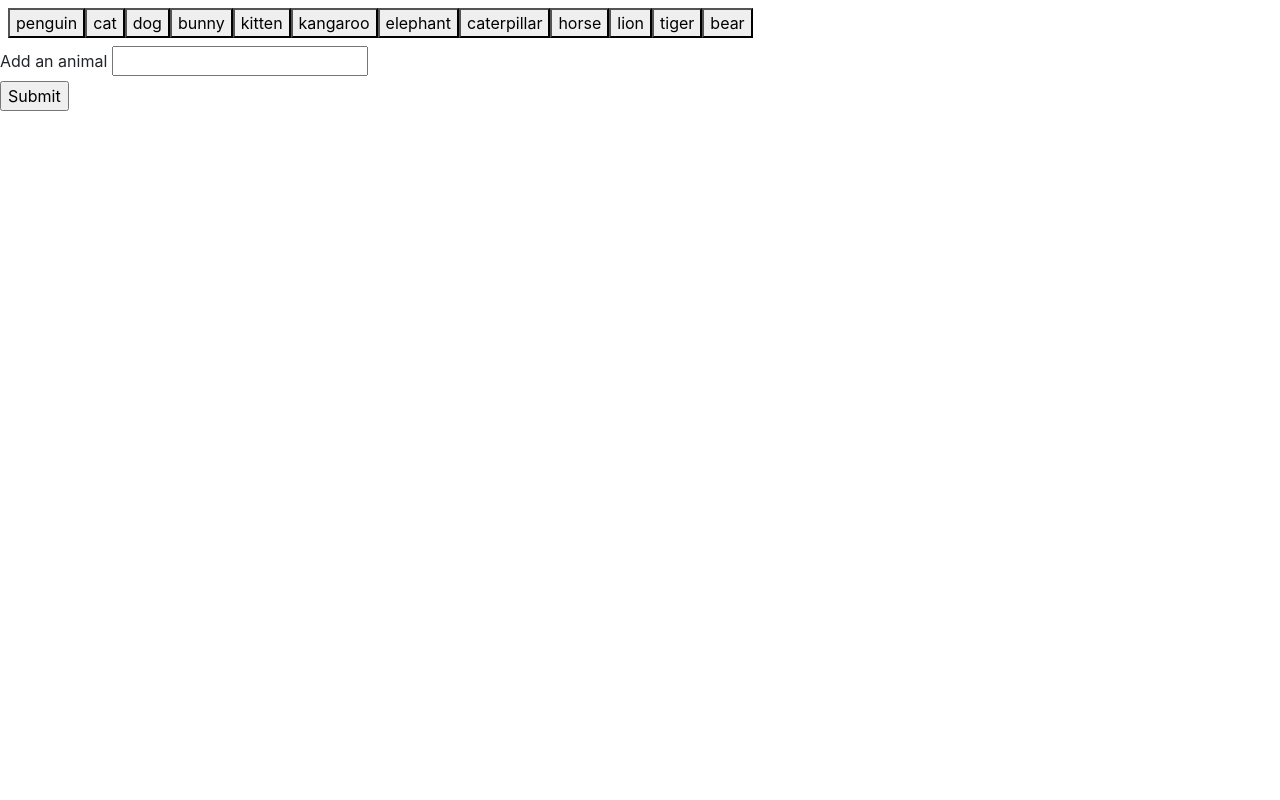
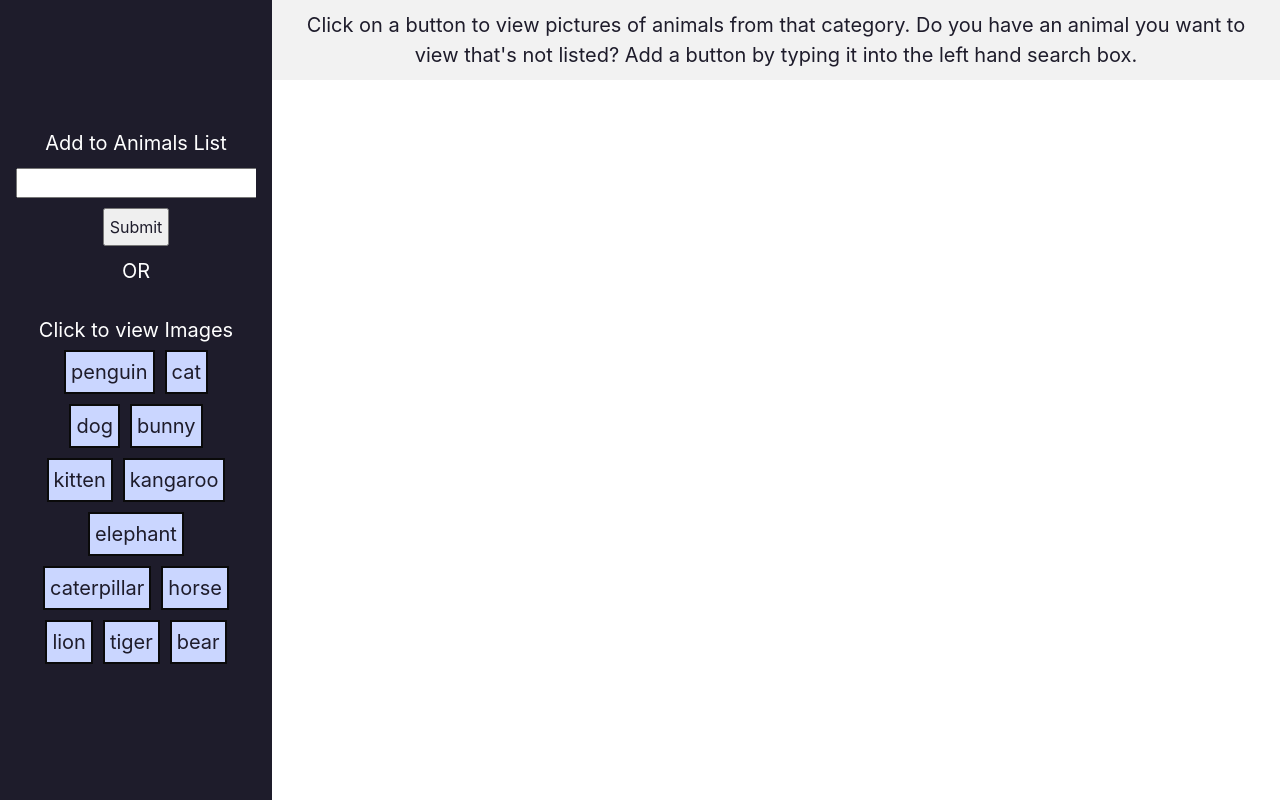
Before and after one commit to JArtschwager/Giphy-API, a plain HTML site: page index.html in a window 1280 px wide. Drawn offline with nearby package versions, Linux system fonts and the light colour scheme.

Commit message:
updated CSS and readme

```diff
--- a/css/style.css
+++ b/css/style.css
@@ -13,6 +13,54 @@
 
 #buttons {
     margin: 4px;
-    padding: 4px;
+    padding: 15px;
+    font-size: 20px;
+}
+
+#sideNav {
+    text-align: center;
+    position: fixed;
+    top: 0;
+    left: 0;
+    display: -webkit-box;
+    display: -ms-flexbox;
+    display: flex;
+    -webkit-box-orient: vertical;
+    -webkit-box-direction: normal;
+    -ms-flex-direction: column;
+    flex-direction: column;
+    width: 17rem;
+    height: 100vh;
+}
+
+.giphybutton {
+    color: rgb(30, 28, 43);
+    background-color: rgb(202, 214, 255);
+    margin: 5px;
+    padding: 5px;
+    display: center;
+    border-style: solid;
+    border-color: rgb(10, 10, 10);
+}
+
+.header-style {
+    padding: 10px;
+    color: rgb(30, 28, 43);
+    font-size: 20px;
+    text-align: center;
+    background-color: rgb(242, 242, 242);
+
 
 }
+
+.style-nav {
+    margin-bottom: 10px;
+    font-size: 20px;
+}
+
+#add-animal {
+    margin: 10px;
+    padding: 5px;
+    color: rgb(30, 28, 43);
+
+}
--- a/index.html
+++ b/index.html
@@ -8,34 +8,57 @@
     <title>Document</title>
     <link rel="stylesheet" href="https://maxcdn.bootstrapcdn.com/bootstrap/4.0.0/css/bootstrap.min.css">
     <link rel="stylesheet" href="css/style.css">
+    <link rel="stylesheet" href="style.css">
 </head>
 
 <body>
-    <header class="welcomeTHG">
 
+
+    <!-- template -->
+    <nav class="navbar navbar-expand-lg navbar-dark bg-primary fixed-top" id="sideNav">
+        <a class="navbar-brand js-scroll-trigger" href="#page-top">
+            <span class="d-block d-lg-none">Giphy</span>
+        </a>
+        <button class="navbar-toggler" type="button" data-toggle="collapse" data-target="#navbarSupportedContent"
+            aria-controls="navbarSupportedContent" aria-expanded="false" aria-label="Toggle navigation">
+            <span class="navbar-toggler-icon"></span>
+        </button>
+        <div class="collapse navbar-collapse" id="navbarSupportedContent">
+            <ul class="navbar-nav">
+                    <li>
+                            <form id="animal-form">
+                                    <div class="style-nav">Add to Animals List</div>
+                                    <input type="text" id="animal-input">
+                                    <br>
+                                    <input id="add-animal" type="submit" value="Submit">
+                                </form>
+                    </li>
+                    <li>
+                       <div class="style-nav">OR</div>
+                    </li>
+                <li class="nav-item" id="buttons">
+                    <a class="style-nav">Click to view Images</a>
+                </li>
+            </ul>
+        </div>
+    </nav>
+
+    <!-- end template -->
+   <header class="welcomeTHG">
+       <div class="header-style">
+        <div class="container">
+           <div>Click on a button to view pictures of animals from that category.  Do you have an animal you want to view that's not listed?  Add a button by typing it into the left hand search box.</div>
+        </div>
+        </div>
     </header>
 
+    <div class="container">
+        <div class="gif-box">
+            <div id="gifs-go-here">
 
-    <div id="buttons">
-
-        <!-- <button class="giphybutton" data-animal="penguin">Penguin</button>
-        <button class="giphybutton" data-animal="cat">Cat</button>
-        <button class="giphybutton" data-animal="dog">Dog</button>
-        <button class="giphybutton" data-animal="monkey">Monkey-ing</button>
-        <button class="giphybutton" data-animal="kangaroo">kangaroo</button> -->
+            </div>
+        </div>
     </div>
-
-
-
-    <form id="animal-form">
-            <label for="animal-input">Add an animal</label>
-            <input type="text" id="animal-input">
-            <br>
-            <input id="add-animal" type="submit" value="Submit">
-        </form>
-    <div id="gifs-go-here"></div>
-
-
 
 
 
--- /dev/null
+++ b/style.css
@@ -0,0 +1,111 @@
+body {
+    font-family: 'Muli', -apple-system, BlinkMacSystemFont, 'Segoe UI', Roboto, 'Helvetica Neue', Arial, sans-serif, 'Apple Color Emoji', 'Segoe UI Emoji', 'Segoe UI Symbol', 'Noto Color Emoji';
+    padding-top: 54px;
+    color: #ffffff;
+  }
+
+  @media (min-width: 992px) {
+    body {
+      padding-top: 0;
+      padding-left: 17rem;
+    }
+  }
+
+
+
+  #sideNav .navbar-nav .nav-item .nav-link {
+    font-weight: 800;
+    letter-spacing: 0.05rem;
+    text-transform: uppercase;
+  }
+
+  #sideNav .navbar-toggler:focus {
+    outline-color: #6e71d4;
+  }
+
+  @media (min-width: 992px) {
+    #sideNav {
+      text-align: center;
+      position: fixed;
+      top: 0;
+      left: 0;
+      display: -webkit-box;
+      display: -ms-flexbox;
+      display: flex;
+      -webkit-box-orient: vertical;
+      -webkit-box-direction: normal;
+      -ms-flex-direction: column;
+      flex-direction: column;
+      width: 17rem;
+      height: 100vh;
+    }
+    #sideNav .navbar-brand {
+      display: -webkit-box;
+      display: -ms-flexbox;
+      display: flex;
+      margin: auto auto 0;
+      padding: 0.5rem;
+    }
+    #sideNav .navbar-brand .img-profile {
+      max-width: 10rem;
+      max-height: 10rem;
+      border: 0.5rem solid rgba(255, 255, 255, 0.2);
+    }
+    #sideNav .navbar-collapse {
+      display: -webkit-box;
+      display: -ms-flexbox;
+      display: flex;
+      -webkit-box-align: start;
+      -ms-flex-align: start;
+      align-items: flex-start;
+      -webkit-box-flex: 0;
+      -ms-flex-positive: 0;
+      flex-grow: 0;
+      width: 100%;
+      margin-bottom: auto;
+      overflow: auto;
+    }
+    #sideNav .navbar-collapse .navbar-nav {
+      -webkit-box-orient: vertical;
+      -webkit-box-direction: normal;
+      -ms-flex-direction: column;
+      flex-direction: column;
+      width: 100%;
+    }
+    #sideNav .navbar-collapse .navbar-nav .nav-item {
+      display: block;
+    }
+    #sideNav .navbar-collapse .navbar-nav .nav-item .nav-link {
+      display: block;
+    }
+  }
+
+  section.resume-section {
+    padding-top: 5rem !important;
+    padding-bottom: 5rem !important;
+    max-width: 75rem;
+  }
+
+  section.resume-section .resume-item .resume-date {
+    min-width: none;
+  }
+
+  @media (min-width: 768px) {
+    section.resume-section {
+      min-height: 100vh;
+    }
+    section.resume-section .resume-item .resume-date {
+      min-width: 18rem;
+    }
+  }
+
+  @media (min-width: 992px) {
+    section.resume-section {
+      padding-top: 3rem !important;
+      padding-bottom: 3rem !important;
+    }
+  }
+
+  .bg-primary {
+    background-color: rgb(30, 28, 43) !important;
+  }
```
Also changed, not shown: app.js (+2 -13 lines), 4 other files.
